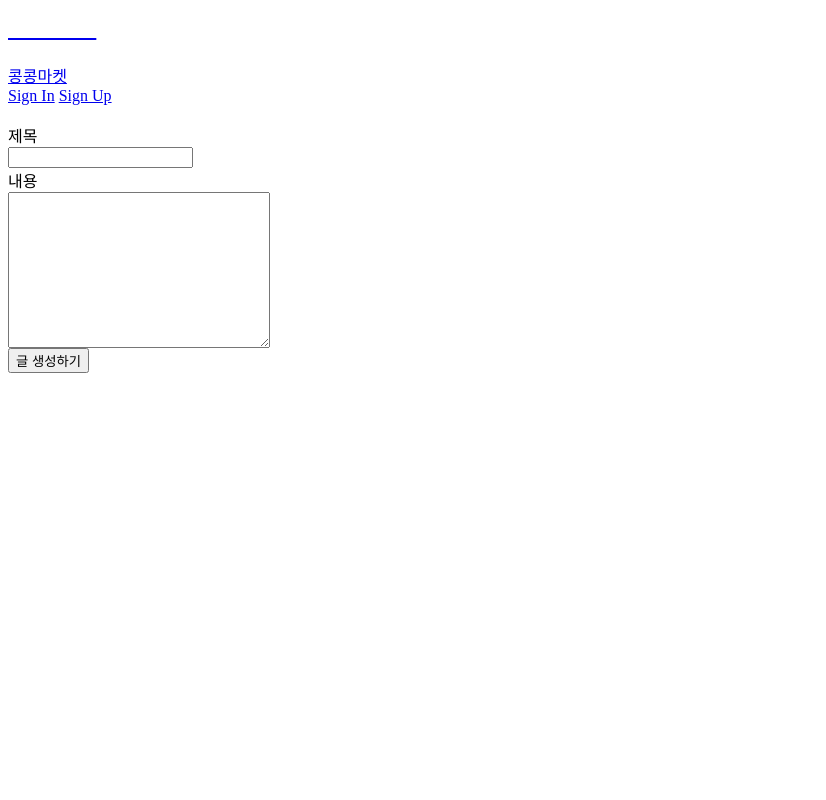
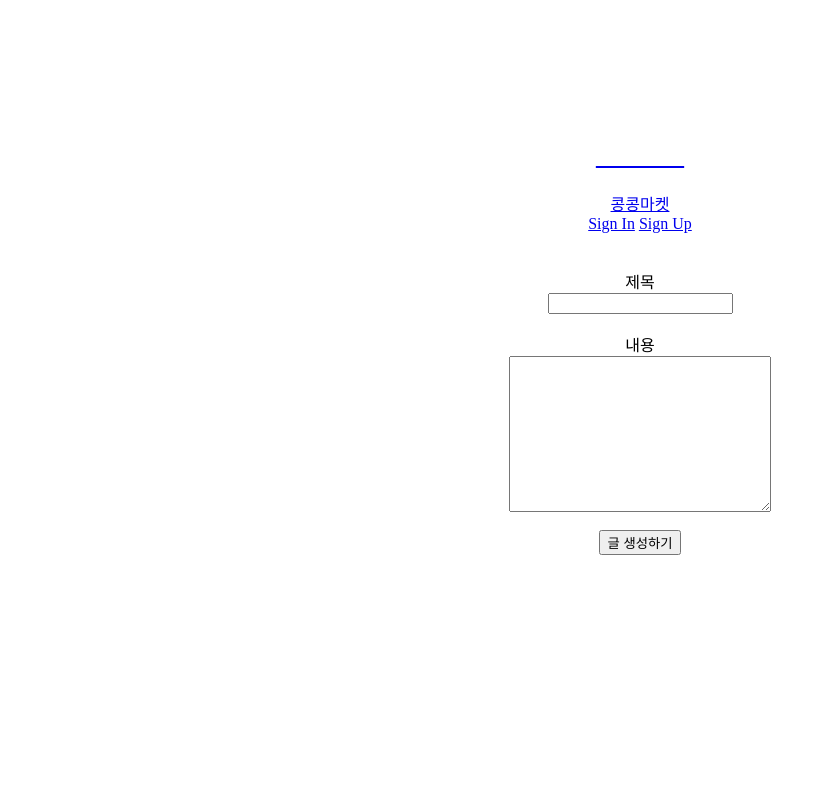
Before and after one commit to sohui0103/kongmarket, a Django app: template market/templates/new.html in a window 1280 px wide. Shown: the whole page, without its empty margins (0-826 px from the left). Run offline with Django 4.2, Linux system fonts and the light colour scheme; the template is opened without the code that fills it, so the values that code supplies are empty.

Commit message:
수정중

```diff
--- /dev/null
+++ b/market/templates/css/new.css
@@ -0,0 +1,4 @@
+html{
+    text-align: center;
+    margin-top: 10%;
+}
--- a/market/templates/new.html
+++ b/market/templates/new.html
@@ -1,3 +1,4 @@
+<link rel="stylesheet" href="./css/new.css">
 {% extends 'base.html' %}
 {% block body %}
 
@@ -5,16 +6,20 @@
 <div class="d-flex align-items-center flex-column">
     <form action="{% url 'create' %}" method="post">
         {% csrf_token %}
+
         <div>
+            <br>
             <label for="title">제목</label>
             <br />
             <input type="text" name="title" id="title">
         </div>
+        <br>
         <div>
             <label for="body">내용</label>
             <br />
             <textarea name="body" id="body" cols="30" rows="10"></textarea>
         </div>
+        <br>
         <input type="submit" value="글 생성하기">
     </form>
 </div>
```
